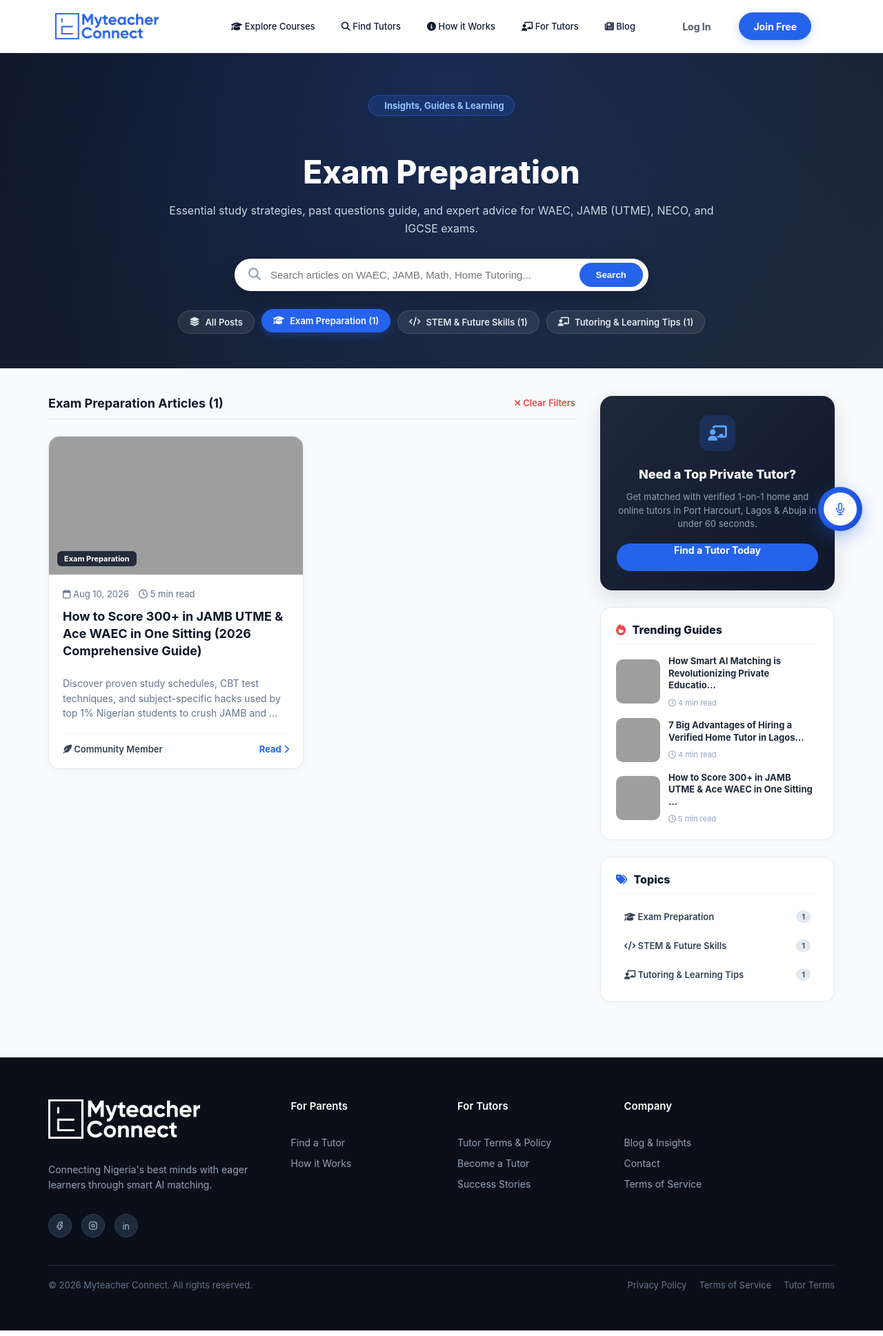
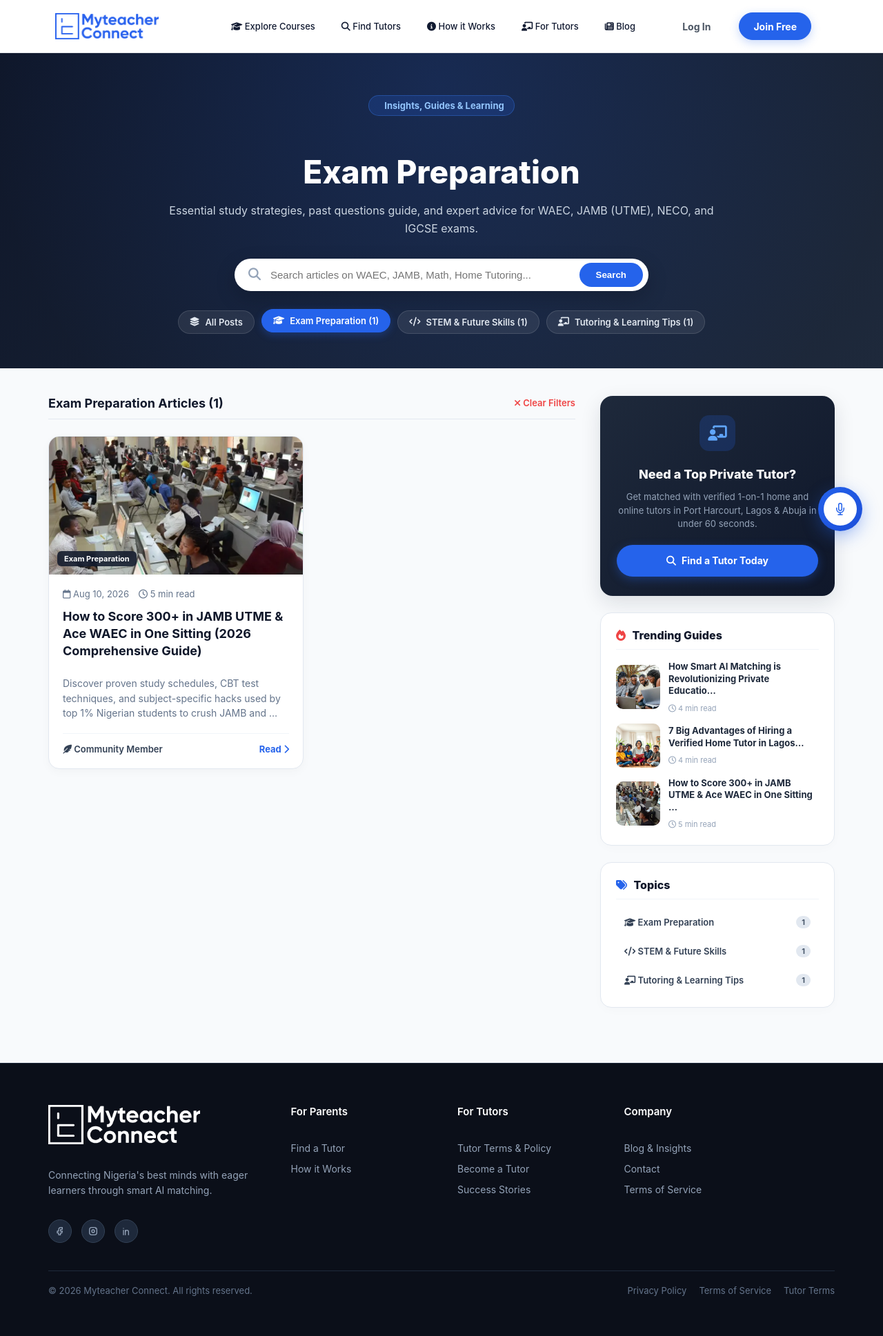
Before and after one commit to Myteacher-Institute/TutorMatch-AI, a Django app: page /blog/?category=exam-preparation in a window 1280 px wide. Shown: the whole page at 69% size. Run offline with Django 5.2, Linux system fonts and the light colour scheme; data comes from the database, SQL or seed files in the repository; some libraries are stand-ins or nearby versions; grey boxes are pictures that could not be loaded.

Commit message:
new commitrr

```diff
--- a/blog/models.py
+++ b/blog/models.py
@@ -136,9 +136,10 @@ class BlogPost(models.Model):
             except Exception:
                 pass
         if self.image_url:
-            return self.image_url
-        # Fallback to high-quality educational banner
-        return "https://images.unsplash.com/photo-1523240795612-9a054b0db644?auto=format&fit=crop&w=1200&q=80"
+            if self.image_url.startswith("/") or self.image_url.startswith("http"):
+                return self.image_url
+            return f"/static/{self.image_url}"
+        return "/static/images/blog/african-students-study-group.png"
 
     def get_meta_title(self):
         return self.meta_title.strip() if self.meta_title else f"{self.title} | MyteacherConnect Blog"
--- a/templates/blog/blog_list.html
+++ b/templates/blog/blog_list.html
@@ -198,7 +198,9 @@
           <div class="mtc-cta-icon-badge"><i class="fa-solid fa-chalkboard-user"></i></div>
           <h4>Need a Top Private Tutor?</h4>
           <p>Get matched with verified 1-on-1 home and online tutors in Port Harcourt, Lagos & Abuja in under 60 seconds.</p>
-          <a href="{% url 'home' %}#search-section" class="btn btn-primary btn-block" style="border-radius: 999px; font-weight: 700; width: 100%; text-align: center; display: block; background: #2563eb;">Find a Tutor Today</a>
+          <a href="{% url 'home' %}#search-section" class="mtc-sidebar-cta-btn">
+            <i class="fa-solid fa-magnifying-glass"></i> Find a Tutor Today
+          </a>
         </div>
 
         <!-- Popular Posts -->
@@ -694,7 +696,38 @@
     font-size: 13px;
     color: #94a3b8;
     line-height: 1.5;
-    margin-bottom: 18px;
+    margin-bottom: 20px;
+  }
+
+  .mtc-sidebar-cta-btn {
+    display: inline-flex;
+    align-items: center;
+    justify-content: center;
+    gap: 8px;
+    width: 100%;
+    min-height: 46px;
+    padding: 12px 20px;
+    background: #2563eb;
+    color: #ffffff;
+    font-size: 14px;
+    font-weight: 700;
+    border-radius: 999px;
+    text-decoration: none;
+    box-shadow: 0 4px 14px rgba(37, 99, 235, 0.35);
+    transition: all 0.2s ease;
+    cursor: pointer;
+    box-sizing: border-box;
+  }
+
+  .mtc-sidebar-cta-btn:hover {
+    background: #1d4ed8;
+    color: #ffffff;
+    transform: translateY(-2px);
+    box-shadow: 0 8px 22px rgba(37, 99, 235, 0.45);
+  }
+
+  .mtc-sidebar-cta-btn:active {
+    transform: translateY(0);
   }
 
   .mtc-sidebar-box {
```
Also changed, not shown: blog/migrations/0002_seed_initial_blog_posts.py, static/images/blog/african-students-study-group.png (added), static/images/blog/jamb-cbt-center.png (added), static/images/blog/tutor-reading-with-children.png (added).
